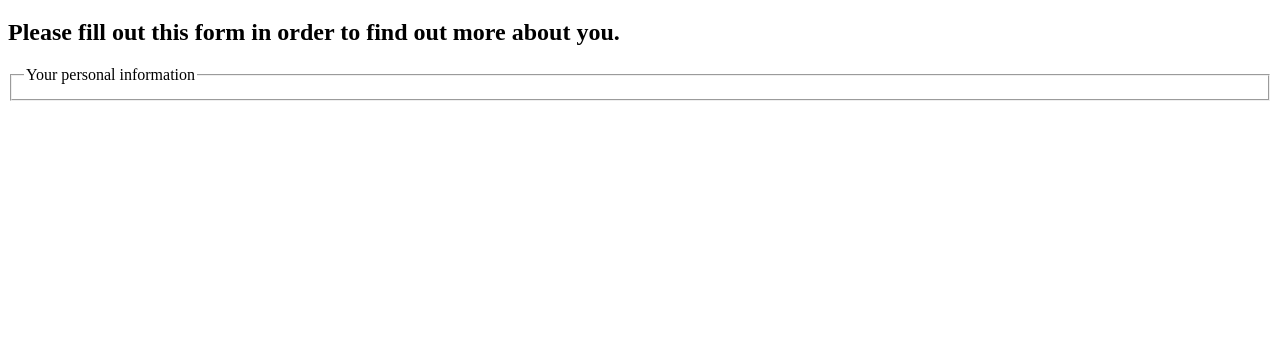
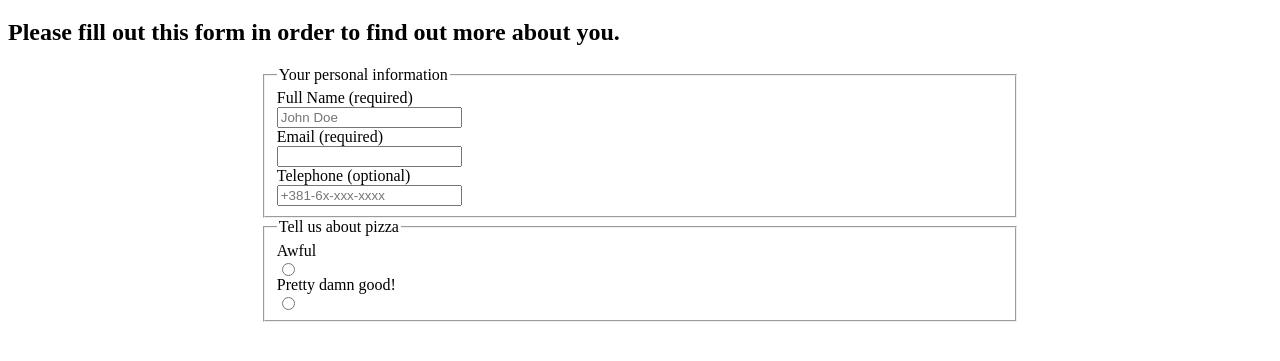
Before and after one commit to SiBONS/freeCodeCamp-html, a plain HTML site: page contact.html in a window 1280 px wide. Shown: the part 61-422 px from the top of the page. Drawn offline with Linux system fonts and the light colour scheme.

Commit message:
modify/add elements to form

```diff
--- a/contact.html
+++ b/contact.html
@@ -6,7 +6,19 @@
     <meta http-equiv="X-UA-Compatible" content="IE=edge">
     <meta name="viewport" content="width=device-width, initial-scale=1.0">
     <title>Contact</title>
+    <style>
+        input,
+        label {
+            display: block;
+        }
+
+        form {
+            width: 60%;
+            margin: 0 auto;
+        }
+    </style>
 </head>
+
 
 <body>
     <h1>Contact Us</h1>
@@ -14,6 +26,25 @@
     <form action="">
         <fieldset>
             <legend>Your personal information</legend>
+            <label for="name">Full Name (required)
+                <input type="text" id="name" name="name" placeholder="John Doe">
+            </label>
+            <label for="email">Email (required)
+                <input type="email">
+            </label>
+            <label for="tel">Telephone (optional)
+                <input type="tel" name="tel" id="tel" placeholder="+381-6x-xxx-xxxx">
+            </label>
+        </fieldset>
+
+        <fieldset>
+            <legend>Tell us about pizza</legend>
+            <label for="awful">Awful
+                <input type="radio" id="awful" name="taste" value="awful">
+            </label>
+            <label for="pretty">Pretty damn good!
+                <input type="radio" id="pretty" name="taste" value="awful">
+            </label>
         </fieldset>
     </form>
 </body>
```
